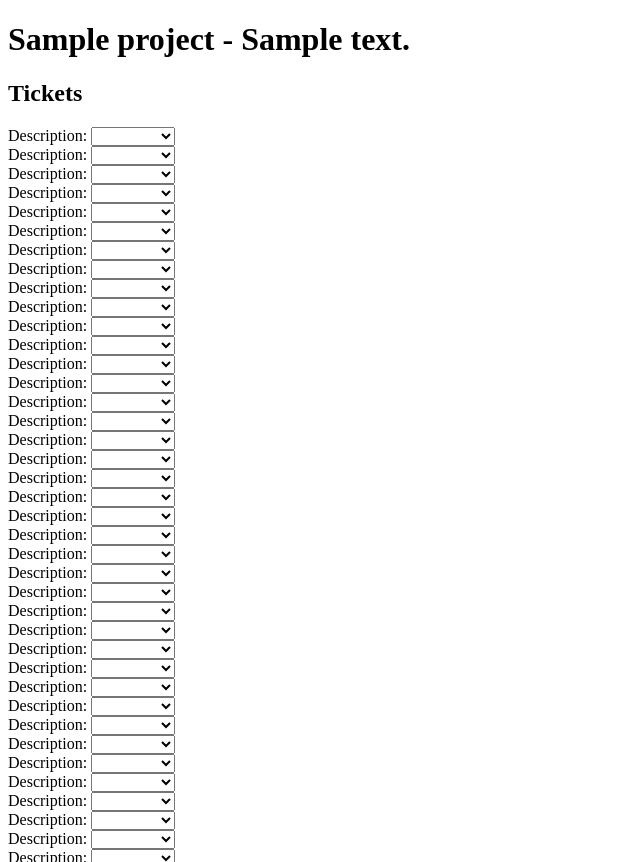
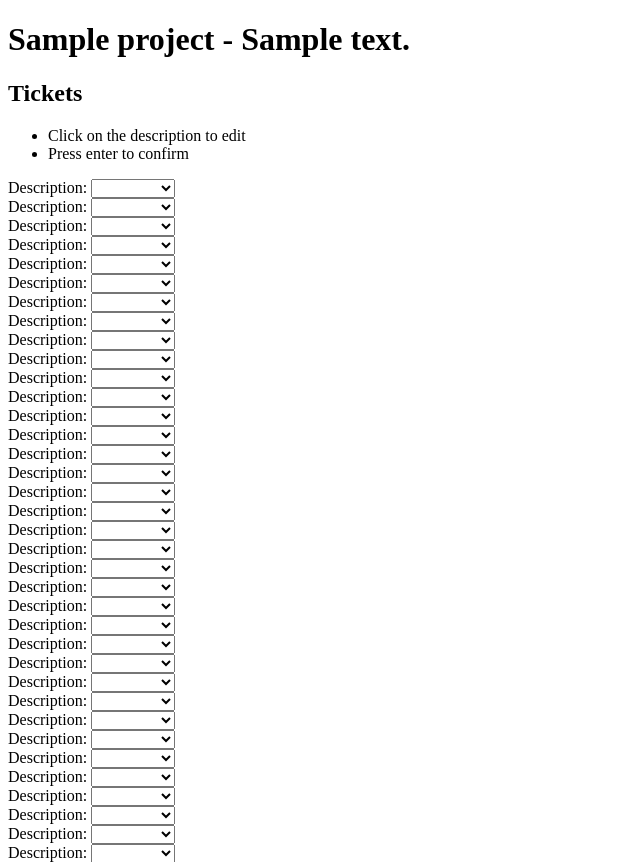
Before and after one commit to Ian2012/DevProjectManager, a Django app: page /project/1/user_story/1 in a window 1280 px wide. Shown: the part 102-964 px from the top of the page, without its empty margins (0-640 px from the left). Run offline with Django 3.2, Linux system fonts and the light colour scheme; tables that the repository leaves empty hold one stand-in row (values such as "Sample post").

Commit message:
feat: Ticket description are updated with axios

```diff
--- a/apps/core/api/serializers.py
+++ b/apps/core/api/serializers.py
@@ -12,6 +12,7 @@ class TicketCommentSerializer(serializers.ModelSerializer):
 class TicketSerializer(serializers.ModelSerializer):
     state_display = serializers.CharField(source='get_state_display', read_only=True)
     comments = TicketCommentSerializer(many=True, read_only=True)
+    edit = serializers.BooleanField(default=False)
 
     class Meta:
         model = Ticket
--- a/templates/core/user_story_detail.html
+++ b/templates/core/user_story_detail.html
@@ -7,8 +7,17 @@
 	<div id="user_story">
 		<h1>{{ user_story.project.name }} - {{ user_story.description }}</h1>
 		<h2>Tickets</h2>
+		<ul>
+			<li>Click on the description to edit</li>
+			<li>Press enter to confirm</li>
+		</ul>
 		<div v-for="ticket in tickets">
-			<span>Description: [[ticket.description]]</span>
+			<label>Description:
+				<input v-show="ticket.edit == true" v-model="ticket.description"
+
+					   @keyup.enter="updateTicket(ticket)">
+				<label v-show="ticket.edit == false" @click="ticket.edit = true"> [[ticket.description]] </label>
+			</label>
 			<label>
 				<select @change="onChange($event, ticket)" v-model="ticket.state">
 					<option value="1">Active</option>
@@ -41,7 +50,8 @@
                 return {
                     tickets: [],
                     ticket_states: ['Active', 'In process', 'Finished'],
-                    selected: ''
+                    selected: '',
+                    edited: null,
                 }
             },
             mounted() {
@@ -63,7 +73,17 @@
                         .then(function (response) {
                             console.log(response)
                         })
-                }
+                },
+                updateTicket(ticket) {
+                    ticket.edit = false
+                    axios.patch('/api/ticket/' + ticket.id,
+                        {
+                            description: ticket.description,
+                        })
+                        .then(function (response) {
+                            console.log(response)
+                        })
+                },
             },
         });
 	</script>
```
